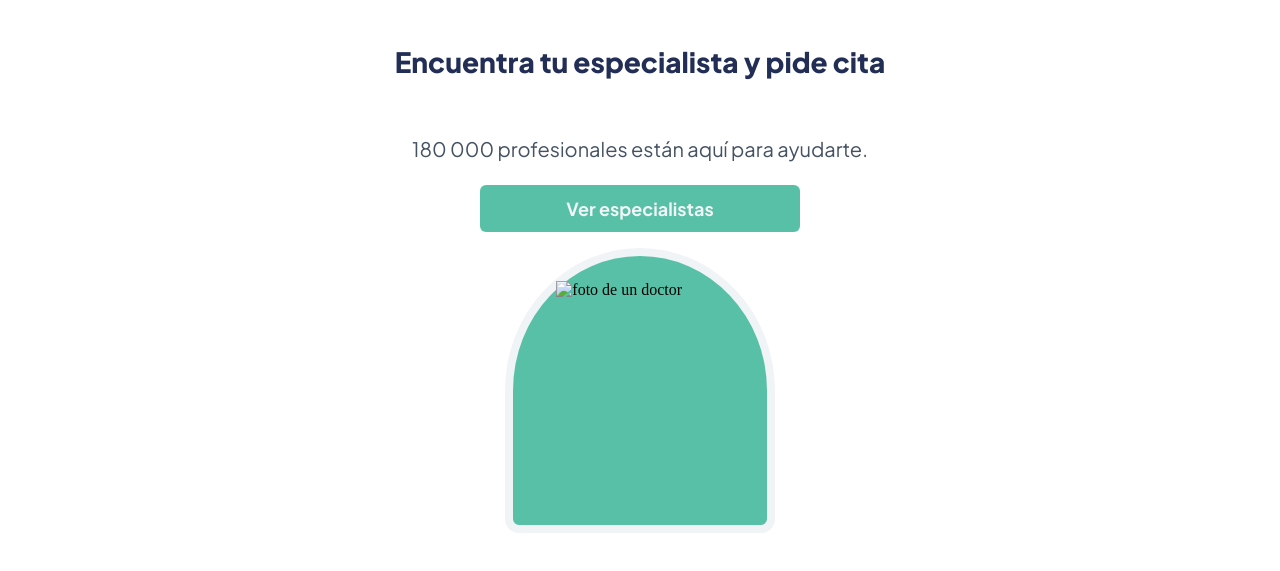
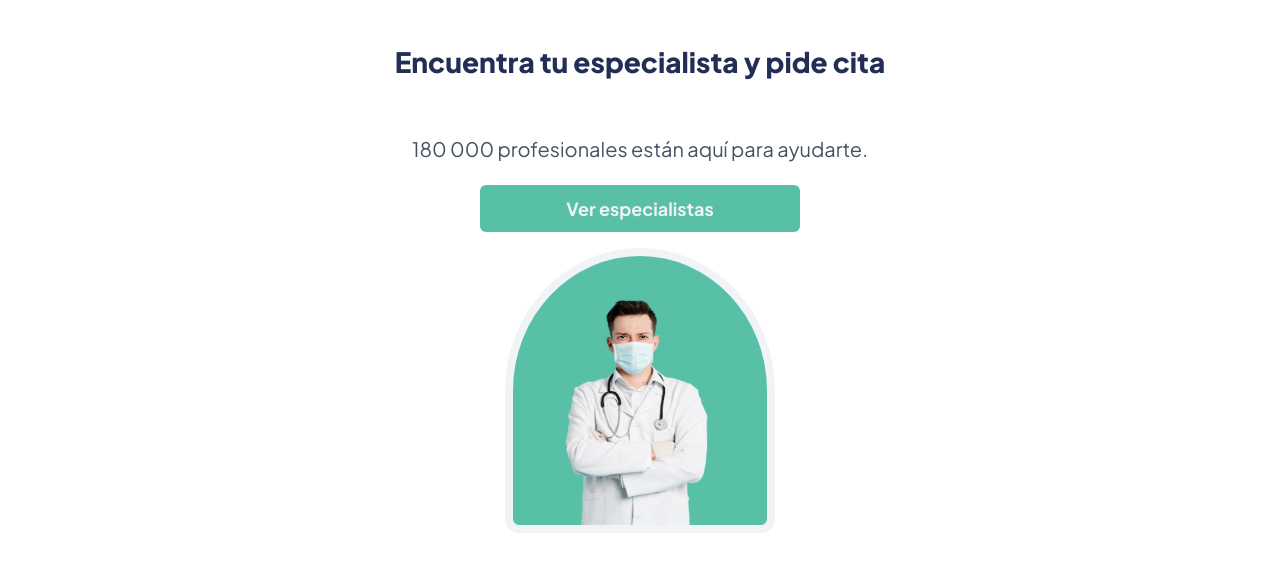
Before and after one commit to Gerguzon/landing-page-medicos, a plain HTML site: page index.html in a window 1280 px wide. Shown: the part 89-660 px from the top of the page. Drawn offline with Linux system fonts and the light colour scheme; the site is published under a folder, as on GitHub Pages, so addresses that start at the root find nothing.

Commit message:
Error de link

```diff
--- a/index.html
+++ b/index.html
@@ -29,7 +29,7 @@
     <a class="button-1" href="">Ver especialistas</a>
 
     <figure class="fondo-imagen">
-      <img src="/images/Img-doctors-1.png" alt="foto de un doctor">
+      <img src="./images/Img-doctors-1.png" alt="foto de un doctor">
     </figure>
 
   </section>
```
